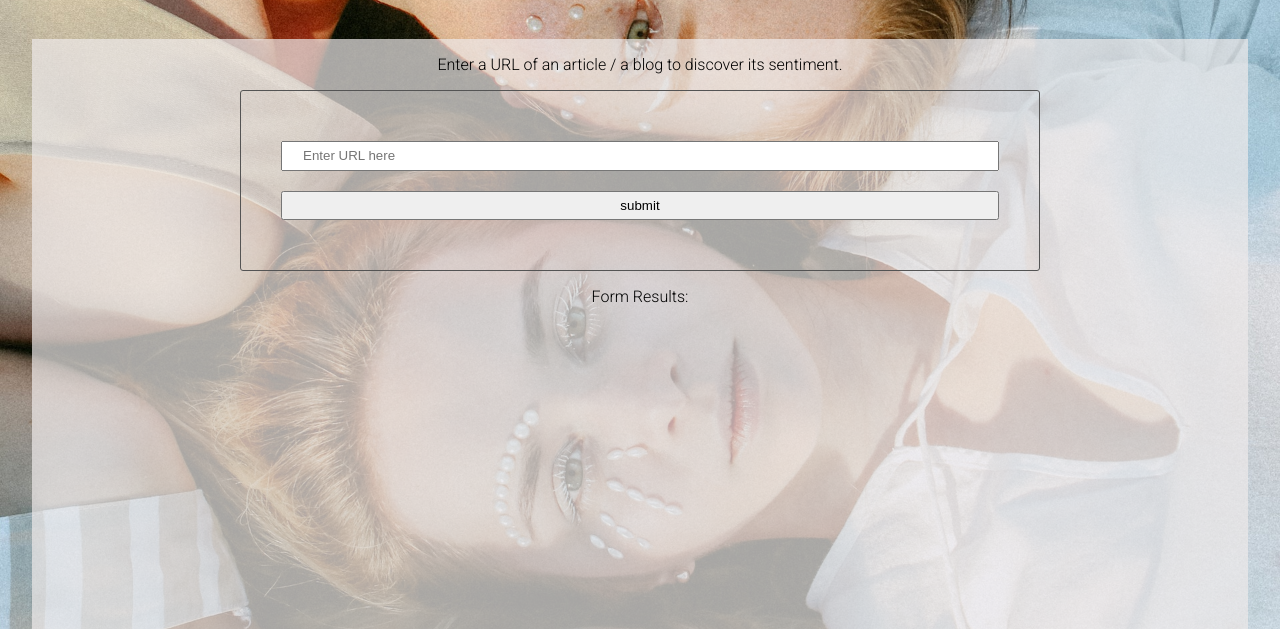
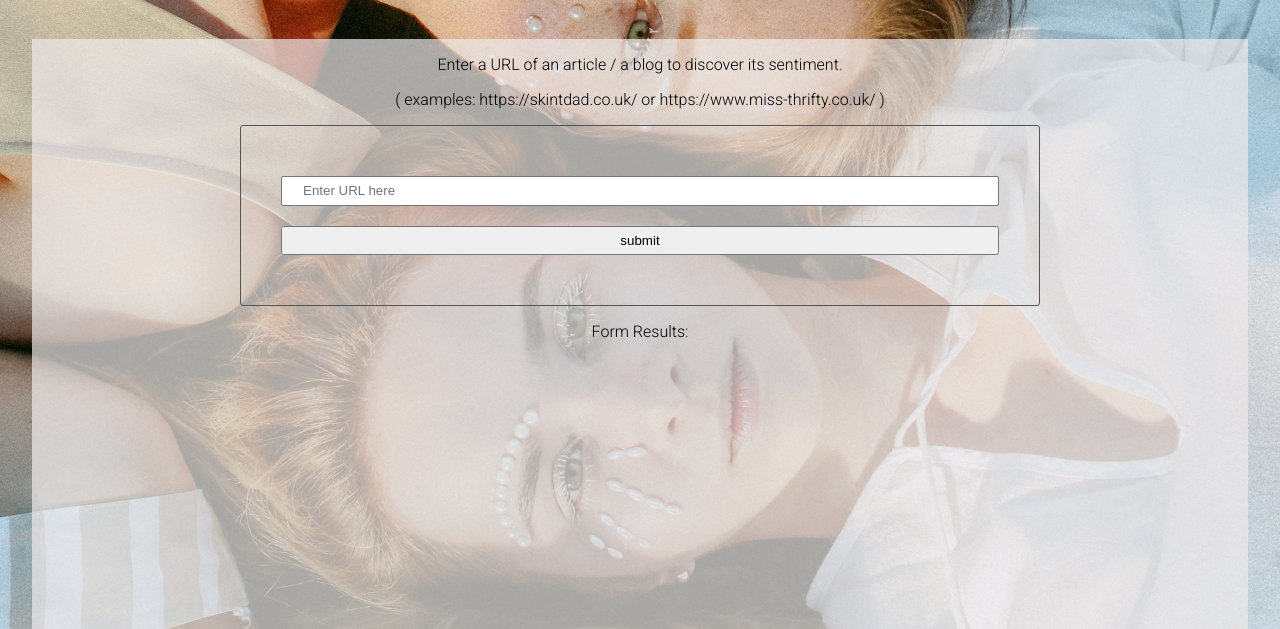
Before and after one commit to jac21984/Udacity-Project_5, a website built with webpack: page src/client/views/index.html in a window 1280 px wide. Shown: the part 66-695 px from the top of the page. Built offline with nearby package versions, Linux system fonts and the light colour scheme.

Commit message:
added examples

```diff
--- a/src/client/views/index.html
+++ b/src/client/views/index.html
@@ -17,6 +17,7 @@
 
         <main>
             <p>Enter a URL of an article / a blog to discover its sentiment.</p>
+			<p>( examples: https://skintdad.co.uk/  or https://www.miss-thrifty.co.uk/ )</p>
             <section>
                 <form class="" onsubmit="return Client.handleSubmit(event)">
                     <input id="url" type="text" name="input" value="" placeholder="Enter URL here">
```
